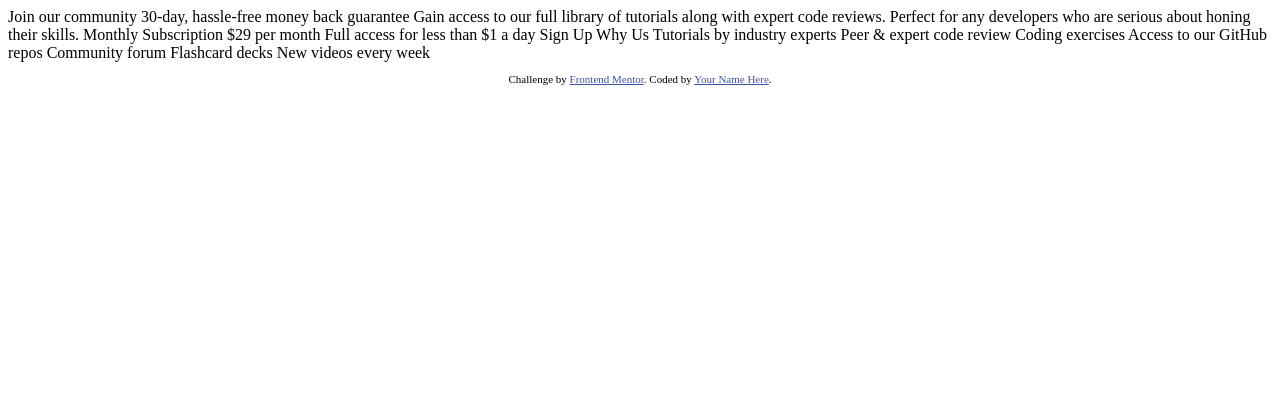
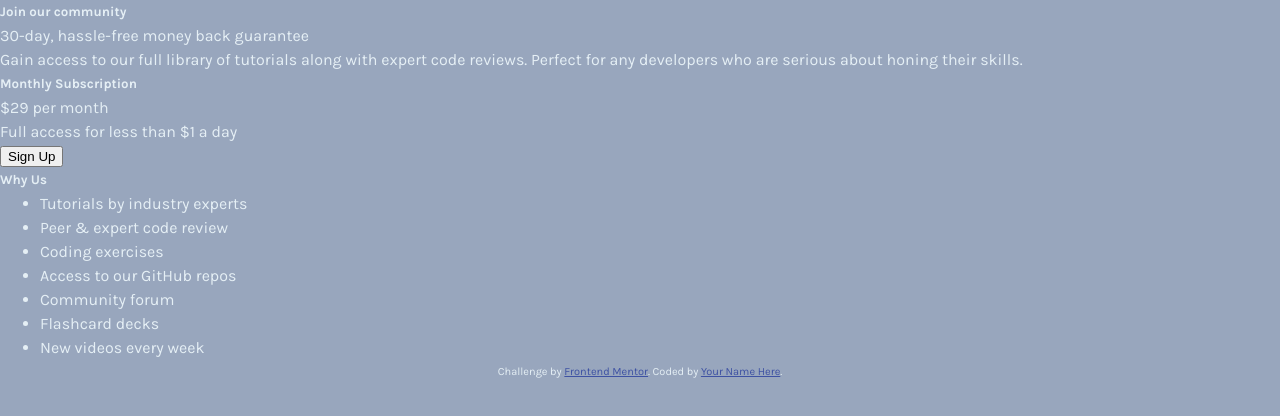
Before and after one commit to frren95/single-price-grid-component, a plain HTML site: page index.html in a window 1280 px wide. Drawn offline with Linux system fonts and the light colour scheme.

Commit message:
html structure and global styles

```diff
--- a/index.html
+++ b/index.html
@@ -8,6 +8,7 @@
 
   <title>Frontend Mentor | Single Price Grid Component</title>
 
+  <link rel="stylesheet" href="style.css">
   <!-- Feel free to remove these styles or customise in your own stylesheet 👍 -->
   <style>
     .attribution { font-size: 11px; text-align: center; }
@@ -15,30 +16,34 @@
   </style>
 </head>
 <body>
-  Join our community
 
-  30-day, hassle-free money back guarantee
-
-  Gain access to our full library of tutorials along with expert code reviews.
-  Perfect for any developers who are serious about honing their skills.
-
-  Monthly Subscription
-
-  &dollar;29 per month
-
-  Full access for less than &dollar;1 a day
-
-  Sign Up
-
-  Why Us
-
-  Tutorials by industry experts
-  Peer &amp; expert code review
-  Coding exercises
-  Access to our GitHub repos
-  Community forum
-  Flashcard decks
-  New videos every week
+  <div class="modal">
+    <div class="modal-top">
+      <h5>Join our community</h5>
+      <p>30-day, hassle-free money back guarantee</p>
+      <p>Gain access to our full library of tutorials along with expert code reviews. Perfect for any developers who are serious about honing their skills.</p>
+    </div>
+    <div class="modal-details">
+      <div class="subscription">
+        <h5>Monthly Subscription</h5>
+        <p>&dollar;29 <span>per month</span></p>
+        <p>Full access for less than &dollar;1 a day</p>
+        <button>Sign Up</button>
+      </div>
+      <div class="why">
+        <h5>Why Us</h5>
+        <ul>
+          <li>Tutorials by industry experts</li>
+          <li>Peer &amp; expert code review</li>
+          <li>Coding exercises</li>
+          <li>Access to our GitHub repos</li>
+          <li>Community forum</li>
+          <li>Flashcard decks</li>
+          <li>New videos every week</li>
+        </ul>
+      </div>
+    </div>
+  </div>
 
   <footer>
     <p class="attribution">
--- /dev/null
+++ b/style.css
@@ -0,0 +1,22 @@
+@import url('https://fonts.googleapis.com/css2?family=Karla:wght@400;700&display=swap');
+
+*,
+*:before,
+*:after {
+    margin: 0;
+    box-sizing: inherit;
+}
+
+html {
+    font-size: 62.5%; /* define 1rem = 10px; 10px/16px = 62.5% */
+}
+
+body {
+    background-color: hsl(218, 22%, 67%);
+    box-sizing: border-box;
+    font-family: 'Karla', sans-serif;
+    font-size: 1.6rem;
+    font-weight: 400;
+    line-height: 150%;
+    color: hsl(204, 43%, 93%);
+}
```
